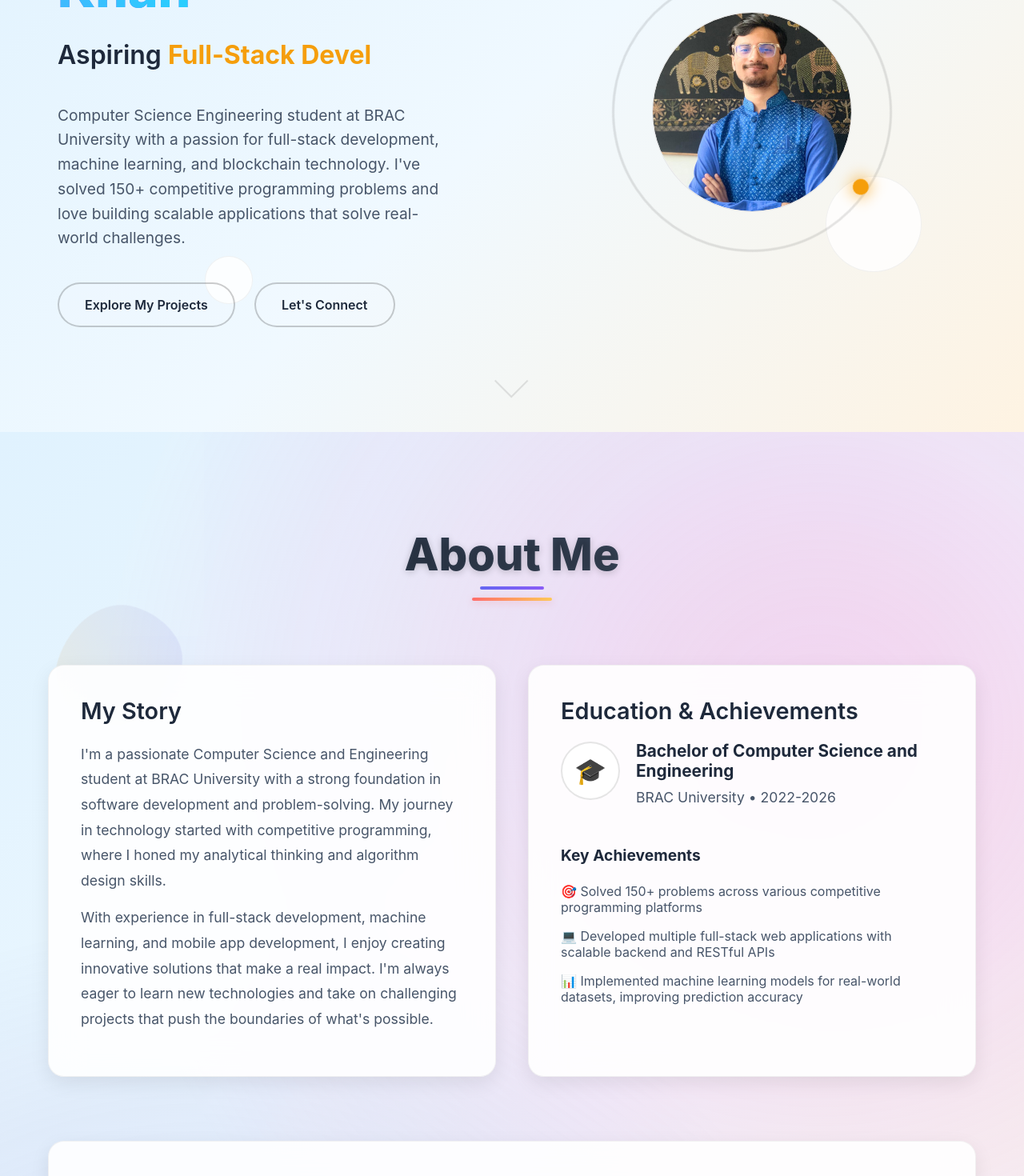
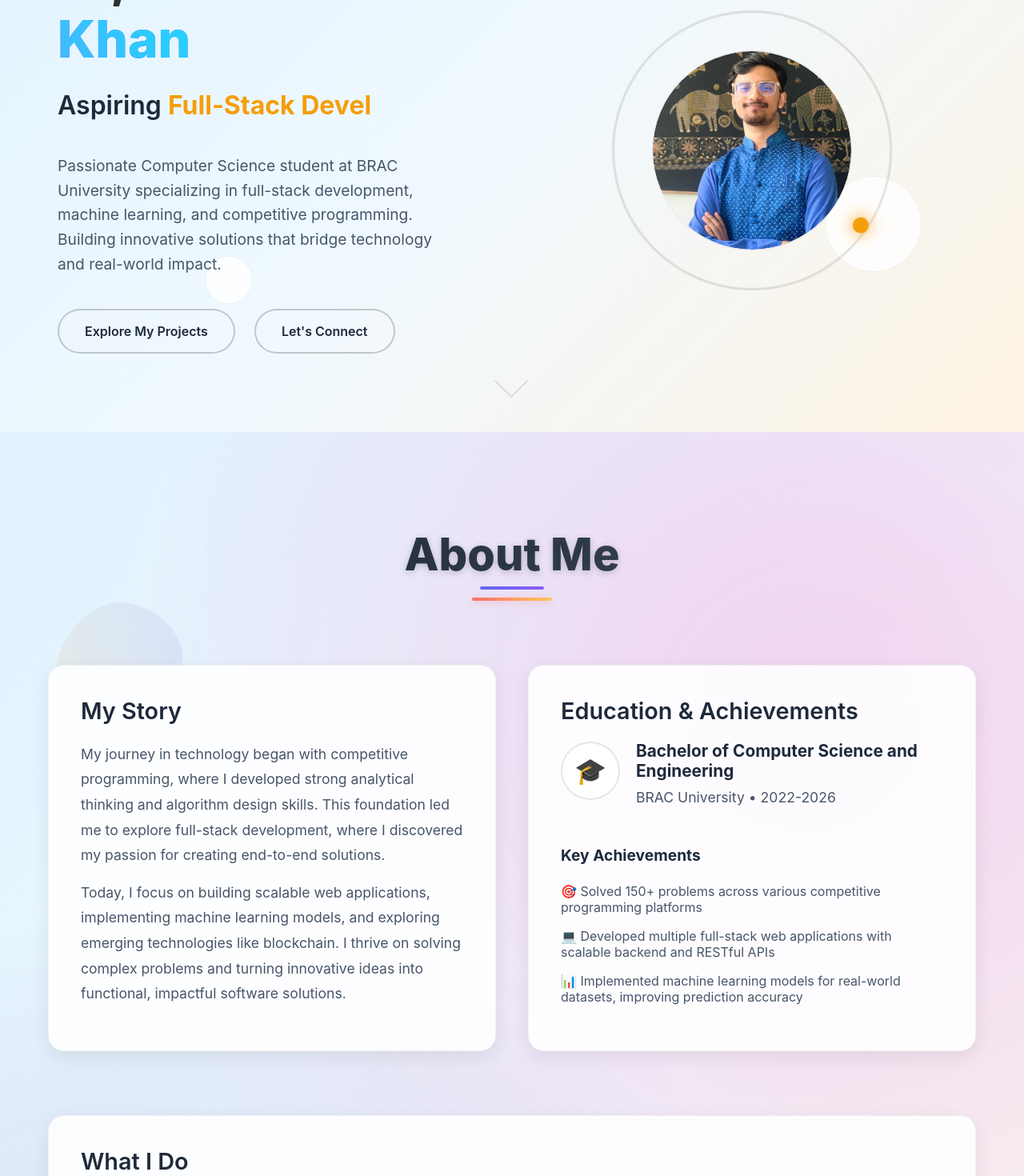
Before and after one commit to Nafiz68/Nafiz68.github.io, a React (Create React App) app: page / in a window 1280 px wide. Shown: the part 260-1730 px from the top of the page at 80% size. Built offline with nearby package versions, Linux system fonts and the light colour scheme.

Commit message:
mobile responsiveness

```diff
--- a/src/components/About.js
+++ b/src/components/About.js
@@ -27,11 +27,27 @@ const About = () => {
   }, []);
 
   const handleDownloadCV = () => {
-    // Create a download link for CV
-    const link = document.createElement('a');
-    link.href = '/resume.pdf'; // You'll need to add your resume.pdf to the public folder
-    link.download = 'CV_Nafiz_Khan_BSc_CSE.pdf';
-    link.click();
+    try {
+      // Create a download link for CV
+      const link = document.createElement('a');
+      link.href = '/resume.pdf'; // You'll need to add your resume.pdf to the public folder
+      link.download = 'CV_Nafiz_Khan_BSc_CSE.pdf';
+
+      // For mobile compatibility, add the link to DOM briefly
+      document.body.appendChild(link);
+      link.click();
+      document.body.removeChild(link);
+
+      // Fallback for mobile devices - open in new tab if download fails
+      setTimeout(() => {
+        if (!document.hidden) {
+          window.open('/resume.pdf', '_blank');
+        }
+      }, 1000);
+    } catch (error) {
+      // Final fallback - direct navigation
+      window.open('/resume.pdf', '_blank');
+    }
   };
 
 
@@ -48,15 +64,14 @@ const About = () => {
             <div className="story-card">
               <h3>My Story</h3>
               <p>
-                I'm a passionate Computer Science and Engineering student at BRAC University
-                with a strong foundation in software development and problem-solving. My journey
-                in technology started with competitive programming, where I honed my analytical
-                thinking and algorithm design skills.
+                My journey in technology began with competitive programming, where I developed strong
+                analytical thinking and algorithm design skills. This foundation led me to explore
+                full-stack development, where I discovered my passion for creating end-to-end solutions.
               </p>
               <p>
-                With experience in full-stack development, machine learning, and mobile app development,
-                I enjoy creating innovative solutions that make a real impact. I'm always eager to learn
-                new technologies and take on challenging projects that push the boundaries of what's possible.
+                Today, I focus on building scalable web applications, implementing machine learning models,
+                and exploring emerging technologies like blockchain. I thrive on solving complex problems
+                and turning innovative ideas into functional, impactful software solutions.
               </p>
             </div>
 
--- a/src/components/Hero.js
+++ b/src/components/Hero.js
@@ -71,9 +71,9 @@ export default function Hero() {
             </span>
           </div>
           <p className="hero-description">
-            Computer Science Engineering student at BRAC University with a passion for full-stack development,
-            machine learning, and blockchain technology. I've solved 150+ competitive programming problems and
-            love building scalable applications that solve real-world challenges.
+            Passionate Computer Science student at BRAC University specializing in full-stack development,
+            machine learning, and competitive programming. Building innovative solutions that bridge
+            technology and real-world impact.
           </p>
           <div className="hero-buttons">
             <a href="#projects" className="btn btn-primary">
--- a/src/components/Skills.js
+++ b/src/components/Skills.js
@@ -3,6 +3,7 @@ import '../styles/Skills.css';
 
 export default function Skills() {
   const [isVisible, setIsVisible] = useState(false);
+  const [isMobile, setIsMobile] = useState(false);
   const sectionRef = useRef(null);
 
   const skillCategories = [
@@ -49,13 +50,31 @@ export default function Skills() {
   ];
 
   useEffect(() => {
+    // Check if device is mobile for better animation handling
+    const checkMobile = () => {
+      setIsMobile(window.innerWidth <= 768 || 'ontouchstart' in window);
+    };
+
+    checkMobile();
+    window.addEventListener('resize', checkMobile);
+
+    return () => window.removeEventListener('resize', checkMobile);
+  }, []);
+
+  useEffect(() => {
     const observer = new IntersectionObserver(
       ([entry]) => {
         if (entry.isIntersecting) {
-          setIsVisible(true);
+          // Add a small delay for mobile devices to ensure smooth animation
+          setTimeout(() => {
+            setIsVisible(true);
+          }, isMobile ? 200 : 0);
         }
       },
-      { threshold: 0.3 }
+      {
+        threshold: isMobile ? 0.1 : 0.2, // Lower threshold for mobile
+        rootMargin: isMobile ? '100px' : '50px' // Larger root margin for mobile
+      }
     );
 
     if (sectionRef.current) {
@@ -63,7 +82,7 @@ export default function Skills() {
     }
 
     return () => observer.disconnect();
-  }, []);
+  }, [isMobile]);
 
   return (
     <section id="skills" className="skills-section" ref={sectionRef}>
--- a/src/styles/Hero.css
+++ b/src/styles/Hero.css
@@ -8,6 +8,7 @@
   background: var(--background-section);
   overflow: hidden;
   padding: 2rem;
+  padding-top: 8rem; /* Add padding-top to account for fixed navbar */
 }
 
 .hero-background {
@@ -432,7 +433,8 @@
 @media (max-width: 768px) {
   .hero {
     padding: 1rem;
-    min-height: calc(100vh - 80px);
+    padding-top: 6rem; /* Reduced padding for mobile */
+    min-height: calc(100vh - 60px); /* Adjust min-height for mobile navbar */
   }
 
   .shape {
@@ -443,6 +445,7 @@
 @media (max-width: 480px) {
   .hero {
     padding: 0.5rem;
+    padding-top: 5rem; /* Further reduced padding for small mobile */
   }
 
   .hero-text h1 {
```
